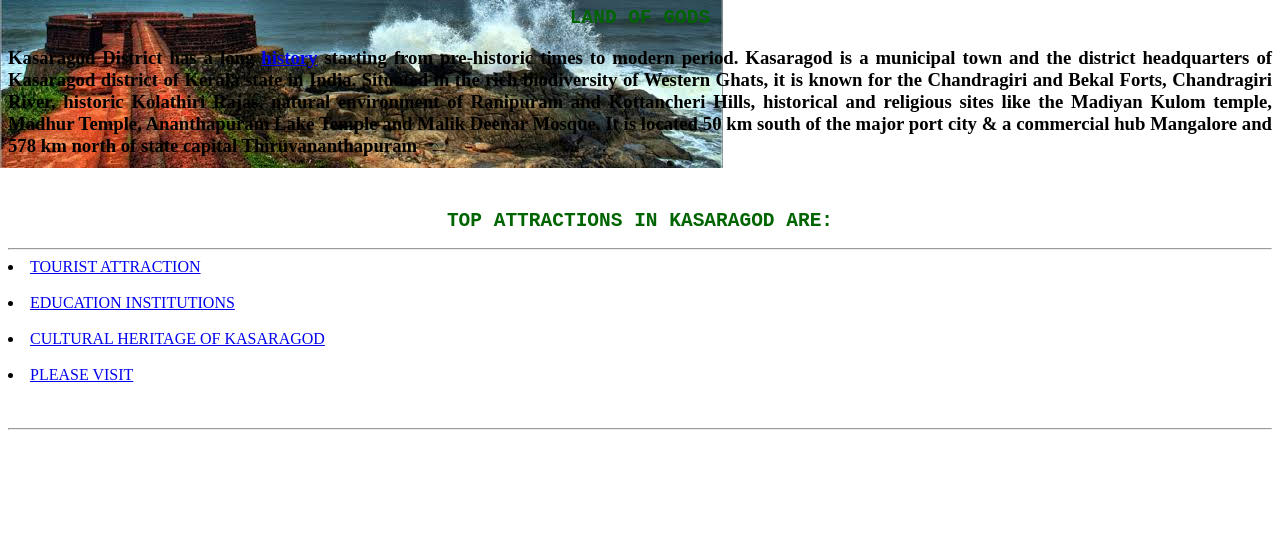
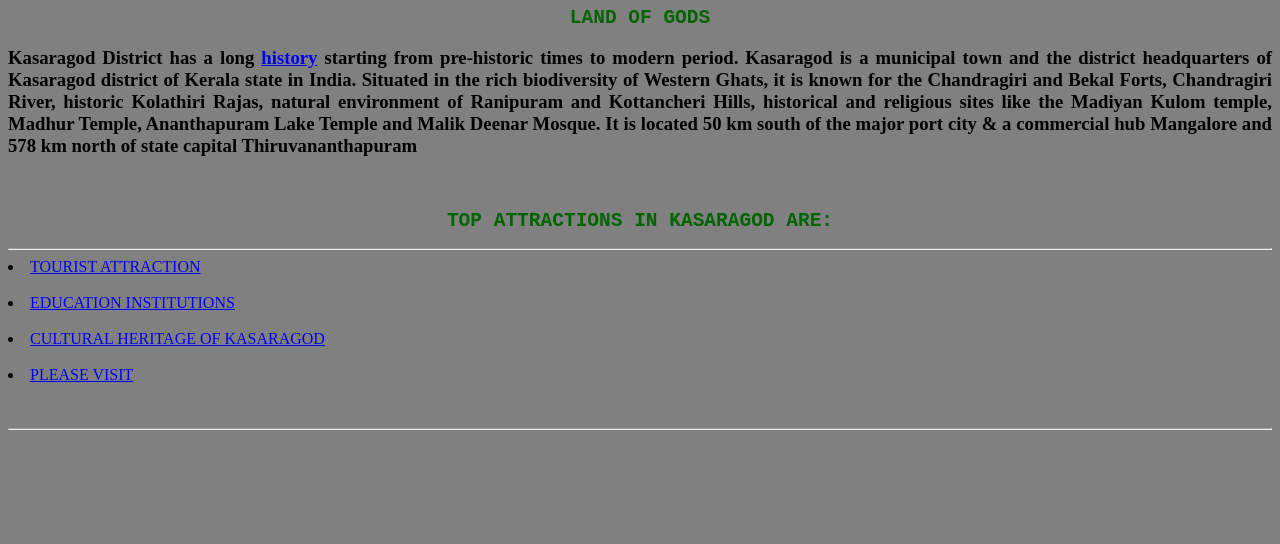
Before and after one commit to harisreepn/harisreepn3, a plain HTML site: page index.html in a window 1280 px wide. Shown: the part 256-800 px from the top of the page. Drawn offline with Linux system fonts and the light colour scheme.

Commit message:
Update ksd.css

```diff
--- a/ksd.css
+++ b/ksd.css
@@ -1,7 +1,7 @@
 body
 {
 
-  background-image:url('images (37).jpeg');
+  background-color:Grey;
   background-repeat: no-repeat;
 
 margin:double;
```
